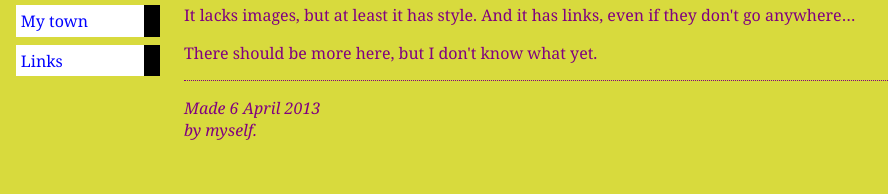
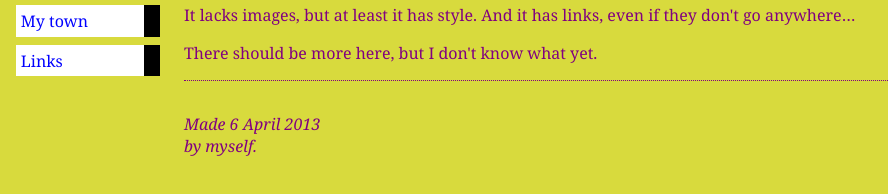
Before and after one commit to rzavo76/personal-site, a plain HTML site: page index.html in a window 1280 px wide. Shown: the part 114-308 px from the top of the page, without its empty margins (0-888 px from the left). Drawn offline with Linux system fonts and the light colour scheme.

Commit message:
My added pages.

```diff
--- a/index.html
+++ b/index.html
@@ -2,7 +2,7 @@
 
 <html>
 <head>
-	<title>My styled page </title>
+	<title>My Page </title>
 	<link rel="stylesheet" href="mystyle.css">
 </head>
 <body>
--- a/mystyle.css
+++ b/mystyle.css
@@ -33,6 +33,6 @@ a:visited {
 }
 address {
 	margin-top: 1em;
-	padding-top: 1em;
+	padding-top: 2em;
 	border-top: thin dotted;
 }
```
